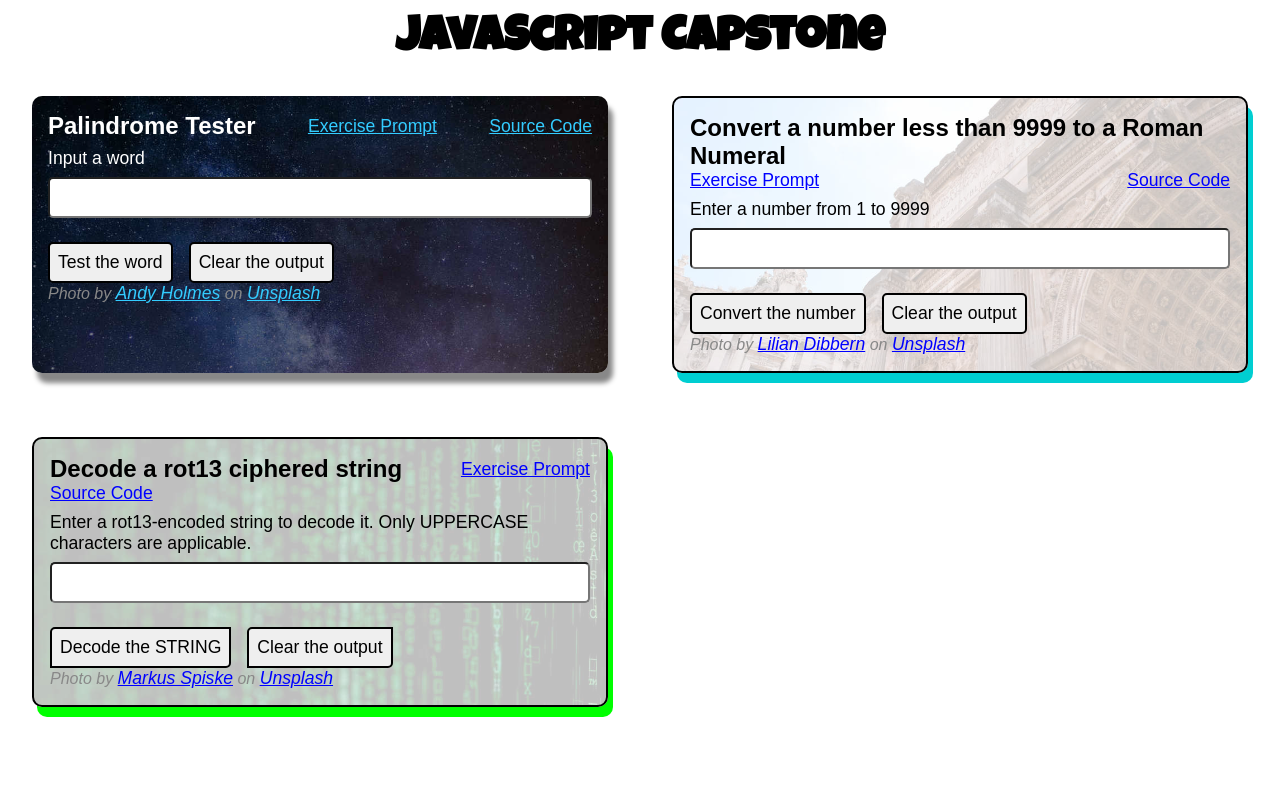
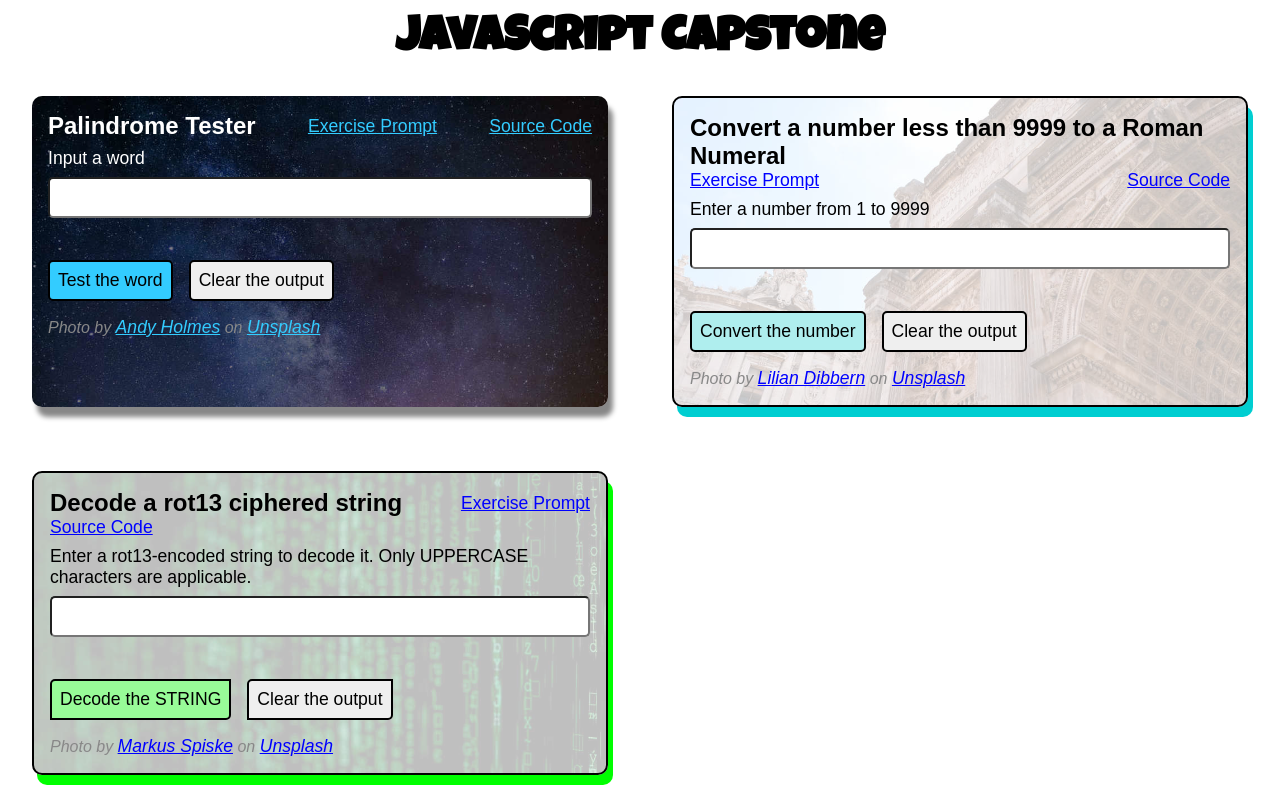
Before and after one commit to hdevilbiss/js-capstone, a React (Create React App) app: page / in a window 1280 px wide. Built offline with nearby package versions, Linux system fonts and the light colour scheme.

Commit message:
✨💄 components: Add new classes, replacing ids.

```diff
--- a/src/components/Palindrome.jsx
+++ b/src/components/Palindrome.jsx
@@ -39,7 +39,7 @@ const Palindrome = () => {
    * Return object
    */
   return (
-    <div className="palindrome">
+    <div className="palindrome card">
       <header>
         <h2>
           Palindrome Tester
@@ -56,15 +56,17 @@ const Palindrome = () => {
           Input a word
         </label>
         <input type="text" id="palindrome-input" onChange={palindromeInputHandler} value={palindromeInput} />
-        <span id="feedback-on-palindrome-input">{palindromeFeedback}</span>
+        <span className="feedback">{palindromeFeedback}</span>
       </div>
-      <button id="button-input" onClick={submitPalindromeHandler}>
-        Test the word
-      </button>
-      <button id="button-clear" onClick={clearPalindromeHandler}>
-        Clear the output
-      </button>
-      <div id="palindrome-output">
+      <div>
+        <button className="button-input" onClick={submitPalindromeHandler}>
+          Test the word
+        </button>
+        <button className="button-clear" onClick={clearPalindromeHandler}>
+          Clear the output
+        </button>
+      </div>
+      <div className="output">
         {palindromeOutput.map((str, idx) => (
           <p key={idx}>{str}</p>
         ))}
--- a/src/components/Roman.jsx
+++ b/src/components/Roman.jsx
@@ -38,7 +38,7 @@ const Roman = () => {
    * Return object
    */
   return (
-    <div className="roman">
+    <div className="roman card">
       <header>
         <h2>
           Convert a number less than 9999 to a Roman Numeral
@@ -55,15 +55,15 @@ const Roman = () => {
           Enter a number from 1 to 9999
         </label>
         <input type="number" id="roman-input" onChange={romanInputHandler} value={romanInput} />
-        <span id="feedback-on-roman-input">{romanFeedback}</span>
+        <span className="feedback">{romanFeedback}</span>
       </div>
-      <button id="button-input" onClick={submitRomanHandler}>
+      <button className="button-input" onClick={submitRomanHandler}>
         Convert the number
       </button>
-      <button id="button-clear" onClick={clearRomanHandler}>
+      <button className="button-clear" onClick={clearRomanHandler}>
         Clear the output
       </button>
-      <div id="roman-output">
+      <div className="output">
         {romanOutput.map((str, idx) => (
           <p key={idx}>{str}</p>
         ))}
--- a/src/components/Rot.jsx
+++ b/src/components/Rot.jsx
@@ -38,7 +38,7 @@ const Rot = () => {
    * Return object
    */
   return (
-    <div className="rot">
+    <div className="rot card">
       <header>
         <h2>
           Decode a rot13 ciphered string
@@ -55,15 +55,15 @@ const Rot = () => {
           Enter a rot13-encoded string to decode it. Only UPPERCASE characters are applicable.
         </label>
         <input type="text" id="rot-input" onChange={rotInputHandler} value={rotInput} />
-        <span id="feedback-on-rot-input">{rotFeedback}</span>
+        <span className="feedback">{rotFeedback}</span>
       </div>
-      <button id="button-input" onClick={submitRotHandler}>
+      <button className="button-input" onClick={submitRotHandler}>
         Decode the STRING
       </button>
-      <button id="button-clear" onClick={clearRotHandler}>
+      <button className="button-clear" onClick={clearRotHandler}>
         Clear the output
       </button>
-      <div id="rot-output">
+      <div className="output">
         {rotOutput.map((str, idx) => (
           <p key={idx}>{str}</p>
         ))}
```
